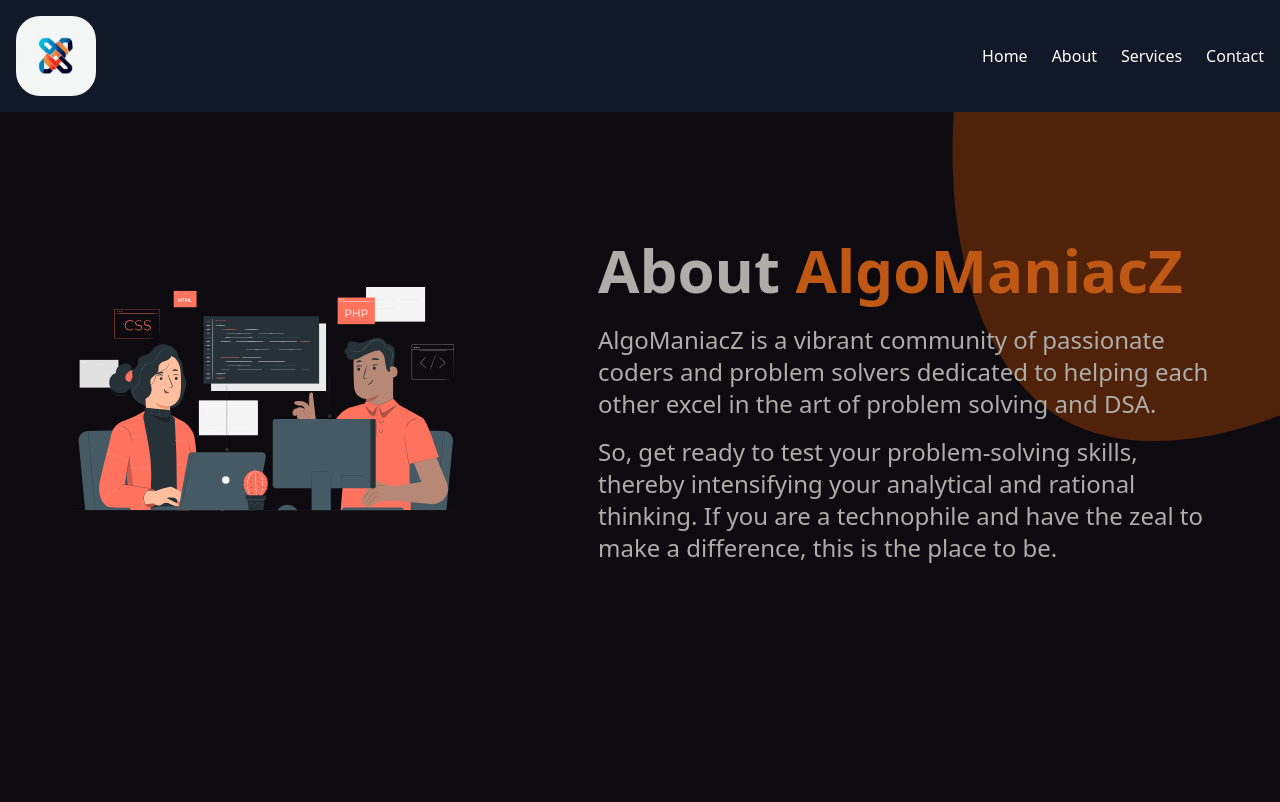
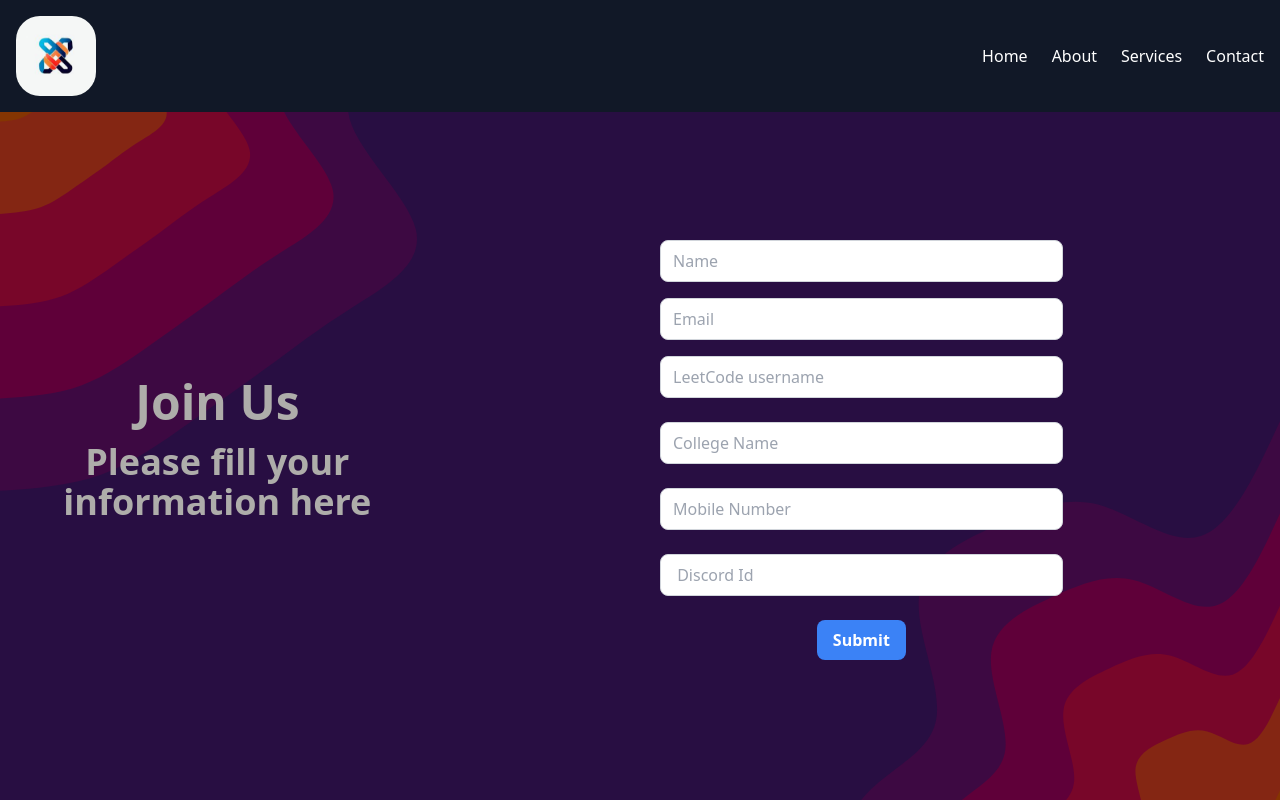
Before and after one commit to AlgoManiacZ/AlgoManiacZ_Revamped, a React (Vite) app in the folder algoManiacZ/: page / in a window 1280 px wide. Shown: the top 802 px of the page. Built offline with nearby package versions, Linux system fonts and the light colour scheme.

Commit message:
Contact page

```diff
--- a/algoManiacZ/src/App.jsx
+++ b/algoManiacZ/src/App.jsx
@@ -1,12 +1,14 @@
 import HeroSection from './components/Hero/HeroSection'
 import Navbar from './components/Navbar/NavBar'
 import SpeakerSection from './components/Speakers/SpeakerSection'
+import Contact from './components/Contact/Contact'
 function App() {
   return (
     <>
       <Navbar></Navbar>
-      <HeroSection></HeroSection>
-      <SpeakerSection></SpeakerSection>
+      {/* <HeroSection></HeroSection> */}
+      {/* <SpeakerSection></SpeakerSection> */}
+      <Contact></Contact>
     </>
   )
 }
--- /dev/null
+++ b/algoManiacZ/src/components/Contact/Contact.jsx
@@ -0,0 +1,130 @@
+import { useState } from 'react'
+import contactBackgroundImage from '../../assets/Connect.svg'
+
+const Contact = () => {
+  const [formData, setFormData] = useState({
+    name: '',
+    email: '',
+  })
+
+  const handleChange = (e) => {
+    const { name, value } = e.target
+    setFormData({
+      ...formData,
+      [name]: value,
+    })
+  }
+
+  const handleSubmit = (e) => {
+    e.preventDefault()
+  }
+  return (
+    <div
+      className="md:h-[calc(100vh-112px)] h-auto bg-no-repeat bg-cover bg-center md:bg-left lg:bg-left xl:bg-left text-[#aeadaa]"
+      style={{
+        backgroundImage: `url(${contactBackgroundImage})`,
+      }}
+    >
+      <div className=" mx-auto px-4 py-16 md:py-20 lg:py-24 xl:py-32">
+        <div className="flex flex-col items-center justify-around  md:flex-row">
+          <div className="w-full md:w-1/2 lg:w-1/3 xl:w-1/3 text-center">
+            <h1 className="text-4xl font-bold text-center lg:text-5xl xl:text-5xl">
+              Join Us
+            </h1>
+            <h2 className="text-4xl font-semibold mt-4">
+              Please fill your information here
+            </h2>
+          </div>
+
+          <div className="mt-10 md:mt-0 md:ml-10 md:w-1/2 lg:w-2/3 w-full text-center">
+            <form onSubmit={handleSubmit}>
+              <div className="mb-4">
+                <input
+                  type="text"
+                  id="name"
+                  name="name"
+                  placeholder="Name"
+                  value={formData.name}
+                  onChange={handleChange}
+                  className="border border-gray-300 rounded-lg px-3 py-2 w-1/2 focus:outline-none focus:ring "
+                  required
+                />
+              </div>
+              <div className="mb-4">
+                <input
+                  type="email"
+                  placeholder="Email"
+                  id="email"
+                  name="email"
+                  value={formData.email}
+                  onChange={handleChange}
+                  className="border border-gray-300 rounded-lg px-3 py-2 w-1/2 focus:outline-none focus:ring focus:border-blue-400"
+                  required
+                />
+              </div>
+              <div className="mb-6">
+                <input
+                  type="text"
+                  id="email"
+                  placeholder="LeetCode username"
+                  name="email"
+                  value={formData.email}
+                  onChange={handleChange}
+                  className="border border-gray-300 rounded-lg px-3 py-2 w-1/2 focus:outline-none focus:ring focus:border-blue-400"
+                  required
+                />
+              </div>
+
+              <div className="mb-6">
+                <input
+                  type="text"
+                  id="email"
+                  placeholder="College Name"
+                  name="email"
+                  value={formData.email}
+                  onChange={handleChange}
+                  className="border border-gray-300 rounded-lg px-3 py-2 w-1/2 focus:outline-none focus:ring focus:border-blue-400"
+                  required
+                />
+              </div>
+              <div className="mb-6">
+                <input
+                  type="text"
+                  id="email"
+                  placeholder="Mobile Number"
+                  name="email"
+                  value={formData.email}
+                  onChange={handleChange}
+                  className="border border-gray-300 rounded-lg px-3 py-2 w-1/2 focus:outline-none focus:ring focus:border-blue-400"
+                  required
+                />
+              </div>
+              <div className="mb-6">
+                <input
+                  type="text"
+                  id="email"
+                  placeholder=" Discord Id"
+                  name="email"
+                  value={formData.email}
+                  onChange={handleChange}
+                  className="border border-gray-300 rounded-lg px-3 py-2 w-1/2 focus:outline-none focus:ring focus:border-blue-400"
+                  required
+                />
+              </div>
+              <div className="text-center">
+                <button
+                  type="submit"
+                  className="bg-blue-500 hover:bg-blue-600 text-white font-semibold px-4 py-2 rounded-lg focus:outline-none focus:ring"
+                >
+                  Submit
+                </button>
+              </div>
+            </form>
+          </div>
+        </div>
+      </div>
+    </div>
+  )
+}
+
+export default Contact
```
Also changed, not shown: algoManiacZ/src/components/Contact/Todo.md (added, +16 -0 lines), algoManiacZ/src/assets/Connect.svg (added).
